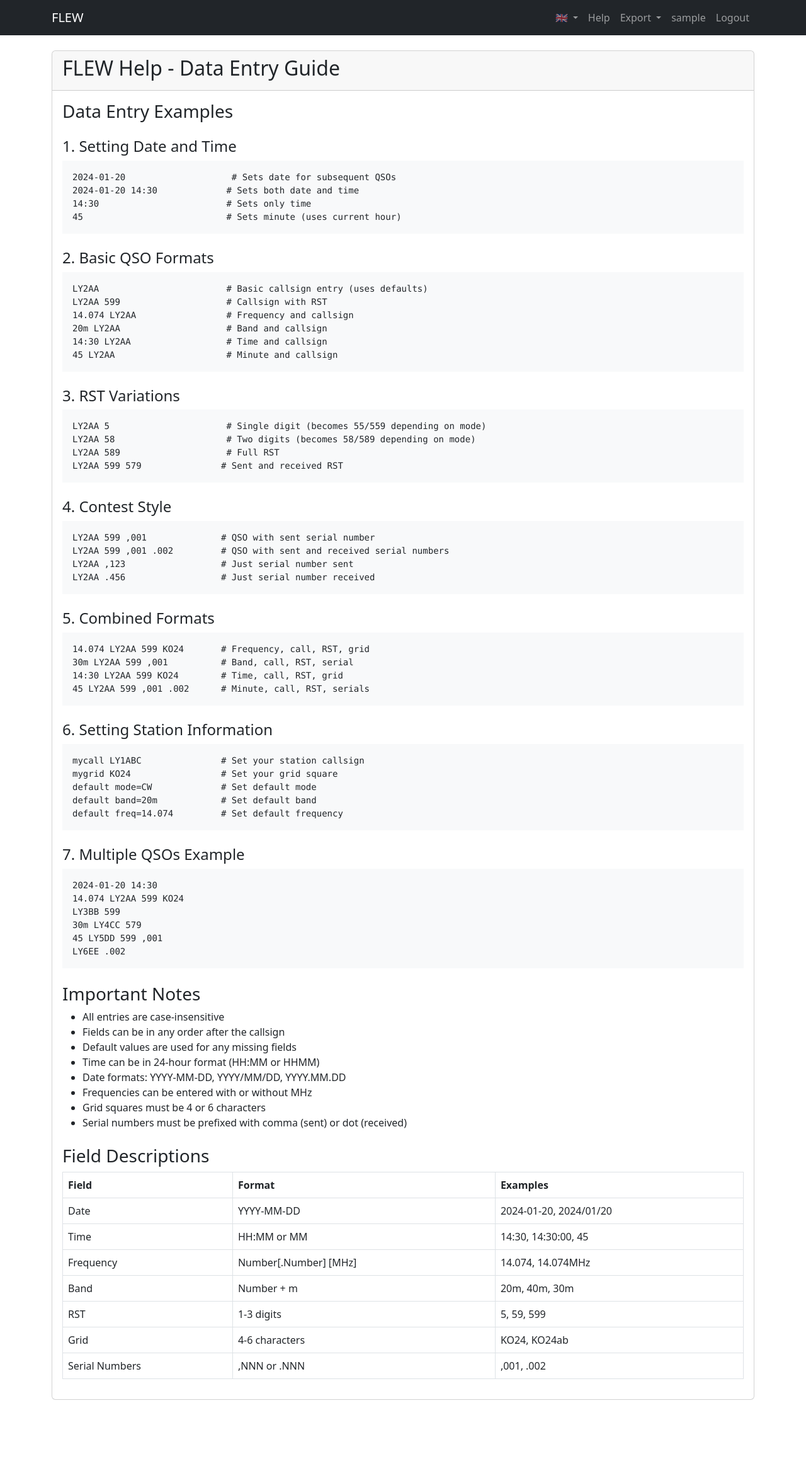
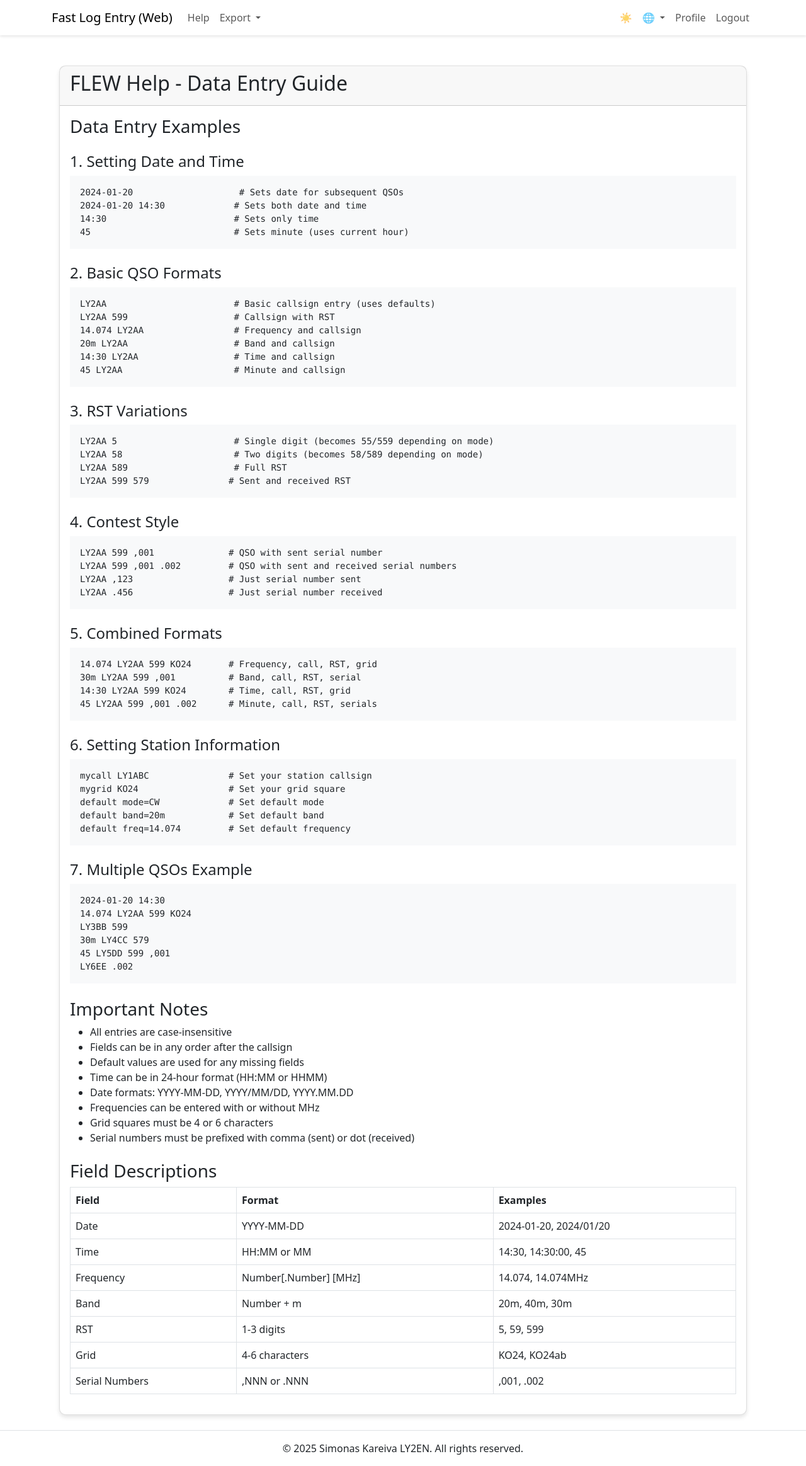
Before and after one commit to kareiva/flew, a Django app: page /help/ in a window 1280 px wide. Shown: the whole page at 63% size. Before the commit the page ends 2222 px from the top, so only its background shows below. Run offline with Django 5.2, Linux system fonts and the light colour scheme; the visitor is signed in with stand-in values (Sample User, id 1); some libraries are stand-ins or nearby versions.

Commit message:
Facelift to v0.2

```diff
--- a/logger/templates/logger/base.html
+++ b/logger/templates/logger/base.html
@@ -1,88 +1,110 @@
 <!DOCTYPE html>
-{% load i18n %}
-<html lang="{{ LANGUAGE_CODE }}">
+<html lang="en" data-bs-theme="light">
 <head>
     <meta charset="UTF-8">
     <meta name="viewport" content="width=device-width, initial-scale=1.0">
-    <title>{% trans "FLEW - Free Log Entry for the Web" %}</title>
+    <title>Fast Log Entry (Web)</title>
     <link href="https://cdn.jsdelivr.net/npm/bootstrap@5.3.0/dist/css/bootstrap.min.css" rel="stylesheet">
+    <style>
+        body {
+            min-height: 100vh;
+            display: flex;
+            flex-direction: column;
+        }
+        .navbar {
+            box-shadow: 0 2px 4px rgba(0,0,0,.1);
+            backdrop-filter: blur(10px);
+            -webkit-backdrop-filter: blur(10px);
+        }
+        .card {
+            box-shadow: 0 4px 6px rgba(0,0,0,.1);
+            border: 1px solid rgba(0,0,0,.125);
+            border-radius: 10px;
+        }
+        .form-control {
+            border-radius: 8px;
+        }
+        .btn {
+            border-radius: 8px;
+        }
+        .footer {
+            margin-top: auto;
+            padding: 1rem 0;
+            background-color: var(--bs-body-bg);
+            border-top: 1px solid var(--bs-border-color);
+        }
+        [data-bs-theme="dark"] {
+            --bs-body-bg: #1a1a1a;
+            --bs-body-color: #e0e0e0;
+        }
+    </style>
     {% block extra_css %}{% endblock %}
 </head>
 <body>
-    <nav class="navbar navbar-expand-lg navbar-dark bg-dark">
+    <nav class="navbar navbar-expand-lg sticky-top">
         <div class="container">
-            <a class="navbar-brand" href="{% url 'index' %}">FLEW</a>
+            <a class="navbar-brand" href="{% url 'index' %}">Fast Log Entry (Web)</a>
             <button class="navbar-toggler" type="button" data-bs-toggle="collapse" data-bs-target="#navbarNav">
                 <span class="navbar-toggler-icon"></span>
             </button>
             <div class="collapse navbar-collapse" id="navbarNav">
-                <ul class="navbar-nav ms-auto">
-                    <li class="nav-item dropdown">
-                        <a class="nav-link dropdown-toggle" href="#" role="button" data-bs-toggle="dropdown">
-                            {% get_current_language as LANGUAGE_CODE %}
-                            {% if LANGUAGE_CODE == 'en' %}
-                                🇬🇧
-                            {% elif LANGUAGE_CODE == 'lt' %}
-                                🇱🇹
-                            {% elif LANGUAGE_CODE == 'ru' %}
-                                🇷🇺
-                            {% else %}
-                                🌐
-                            {% endif %}
-                        </a>
-                        <ul class="dropdown-menu">
-                            <form action="{% url 'set_language' %}" method="post" id="language-form">
-                                {% csrf_token %}
-                                <input name="next" type="hidden" value="{{ request.path }}">
-                                {% get_available_languages as LANGUAGES %}
-                                {% for lang_code, lang_name in LANGUAGES %}
-                                    <li>
-                                        <button type="submit" name="language" value="{{ lang_code }}"
-                                                class="dropdown-item {% if lang_code == LANGUAGE_CODE %}active{% endif %}">
-                                            {% if lang_code == 'en' %}
-                                                🇬🇧
-                                            {% elif lang_code == 'lt' %}
-                                                🇱🇹
-                                            {% elif lang_code == 'ru' %}
-                                                🇷🇺
-                                            {% else %}
-                                                🌐
-                                            {% endif %}
-                                            {{ lang_name }}
-                                        </button>
-                                    </li>
-                                {% endfor %}
-                            </form>
-                        </ul>
-                    </li>
+                <ul class="navbar-nav me-auto">
                     <li class="nav-item">
                         <a class="nav-link" href="{% url 'help' %}">Help</a>
                     </li>
                     {% if user.is_authenticated %}
                     <li class="nav-item dropdown">
                         <a class="nav-link dropdown-toggle" href="#" role="button" data-bs-toggle="dropdown">
-                                {% trans "Export" %}
+                            Export
                         </a>
                         <ul class="dropdown-menu">
                             <li><a class="dropdown-item" href="{% url 'export_adif' %}">ADIF</a></li>
                             <li><a class="dropdown-item" href="{% url 'export_csv' %}">CSV</a></li>
                         </ul>
                     </li>
+                    {% endif %}
+                </ul>
+                <ul class="navbar-nav">
                     <li class="nav-item">
-                            <a class="nav-link" href="{% url 'profile' %}">{{ user.username }}</a>
+                        <button class="btn btn-link nav-link" id="theme-toggle">
+                            <span class="theme-icon-light">☀️</span>
+                            <span class="theme-icon-dark d-none">🌙</span>
+                        </button>
+                    </li>
+                    <li class="nav-item dropdown">
+                        <a class="nav-link dropdown-toggle" href="#" role="button" data-bs-toggle="dropdown">
+                            {% if LANGUAGE_CODE == 'en' %}
+                            🇬🇧
+                            {% elif LANGUAGE_CODE == 'lt' %}
+                            🇱🇹
+                            {% elif LANGUAGE_CODE == 'pl' %}
+                            🇵🇱
+                            {% else %}
+                            🌐
+                            {% endif %}
+                        </a>
+                        <ul class="dropdown-menu dropdown-menu-end">
+                            <li><a class="dropdown-item" href="/en/">🇬🇧 English</a></li>
+                            <li><a class="dropdown-item" href="/lt/">🇱🇹 Lithuanian</a></li>
+                            <li><a class="dropdown-item" href="/pl/">🇵🇱 Polish</a></li>
+                        </ul>
+                    </li>
+                    {% if user.is_authenticated %}
+                    <li class="nav-item">
+                        <a class="nav-link" href="{% url 'profile' %}">Profile {# user.username #}</a>
                     </li>
                     <li class="nav-item">
                         <form method="post" action="{% url 'logout' %}" class="d-inline">
                             {% csrf_token %}
-                                <button type="submit" class="btn btn-link nav-link">{% trans "Logout" %}</button>
+                            <button type="submit" class="btn btn-link nav-link">Logout</button>
                         </form>
                     </li>
                     {% else %}
                     <li class="nav-item">
-                            <a class="nav-link" href="{% url 'login' %}">{% trans "Login" %}</a>
+                        <a class="nav-link" href="{% url 'login' %}">Login</a>
                     </li>
                     <li class="nav-item">
-                            <a class="nav-link" href="{% url 'signup' %}">{% trans "Sign Up" %}</a>
+                        <a class="nav-link" href="{% url 'signup' %}">Sign Up</a>
                     </li>
                     {% endif %}
                 </ul>
@@ -90,26 +112,62 @@
         </div>
     </nav>
 
+    <div class="container my-4">
         {% if messages %}
-    <div class="container mt-3">
         {% for message in messages %}
-        <div class="alert alert-{{ message.tags }}">
+        <div class="alert alert-{{ message.tags }} alert-dismissible fade show" role="alert">
             {{ message }}
+            <button type="button" class="btn-close" data-bs-dismiss="alert"></button>
         </div>
         {% endfor %}
+        {% endif %}
+        {% block content %}{% endblock %}
     </div>
-    {% endif %}
 
-    {% block content %}{% endblock %}
+    <footer class="footer text-center">
+        <div class="container">
+            <p class="mb-0">© {% now "Y" %} Simonas Kareiva LY2EN. All rights reserved.</p>
+        </div>
+    </footer>
 
     <script src="https://code.jquery.com/jquery-3.6.0.min.js"></script>
     <script src="https://cdn.jsdelivr.net/npm/bootstrap@5.3.0/dist/js/bootstrap.bundle.min.js"></script>
     <script>
-        // Auto-submit language form when selection changes
-        document.querySelectorAll('#language-form button').forEach(button => {
-            button.addEventListener('click', function() {
-                this.form.submit();
+        // Theme toggler
+        document.addEventListener('DOMContentLoaded', function() {
+            const themeToggle = document.getElementById('theme-toggle');
+            const lightIcon = themeToggle.querySelector('.theme-icon-light');
+            const darkIcon = themeToggle.querySelector('.theme-icon-dark');
+
+            // Check for saved theme preference or use system preference
+            const savedTheme = localStorage.getItem('theme');
+            if (savedTheme) {
+                document.documentElement.setAttribute('data-bs-theme', savedTheme);
+                updateThemeIcon(savedTheme);
+            } else {
+                const systemTheme = window.matchMedia('(prefers-color-scheme: dark)').matches ? 'dark' : 'light';
+                document.documentElement.setAttribute('data-bs-theme', systemTheme);
+                updateThemeIcon(systemTheme);
+            }
+
+            themeToggle.addEventListener('click', function() {
+                const currentTheme = document.documentElement.getAttribute('data-bs-theme');
+                const newTheme = currentTheme === 'light' ? 'dark' : 'light';
+
+                document.documentElement.setAttribute('data-bs-theme', newTheme);
+                localStorage.setItem('theme', newTheme);
+                updateThemeIcon(newTheme);
             });
+
+            function updateThemeIcon(theme) {
+                if (theme === 'dark') {
+                    lightIcon.classList.add('d-none');
+                    darkIcon.classList.remove('d-none');
+                } else {
+                    lightIcon.classList.remove('d-none');
+                    darkIcon.classList.add('d-none');
+                }
+            }
         });
     </script>
     {% block extra_js %}{% endblock %}
```
Lines whose indentation alone changed are shown as unchanged.
